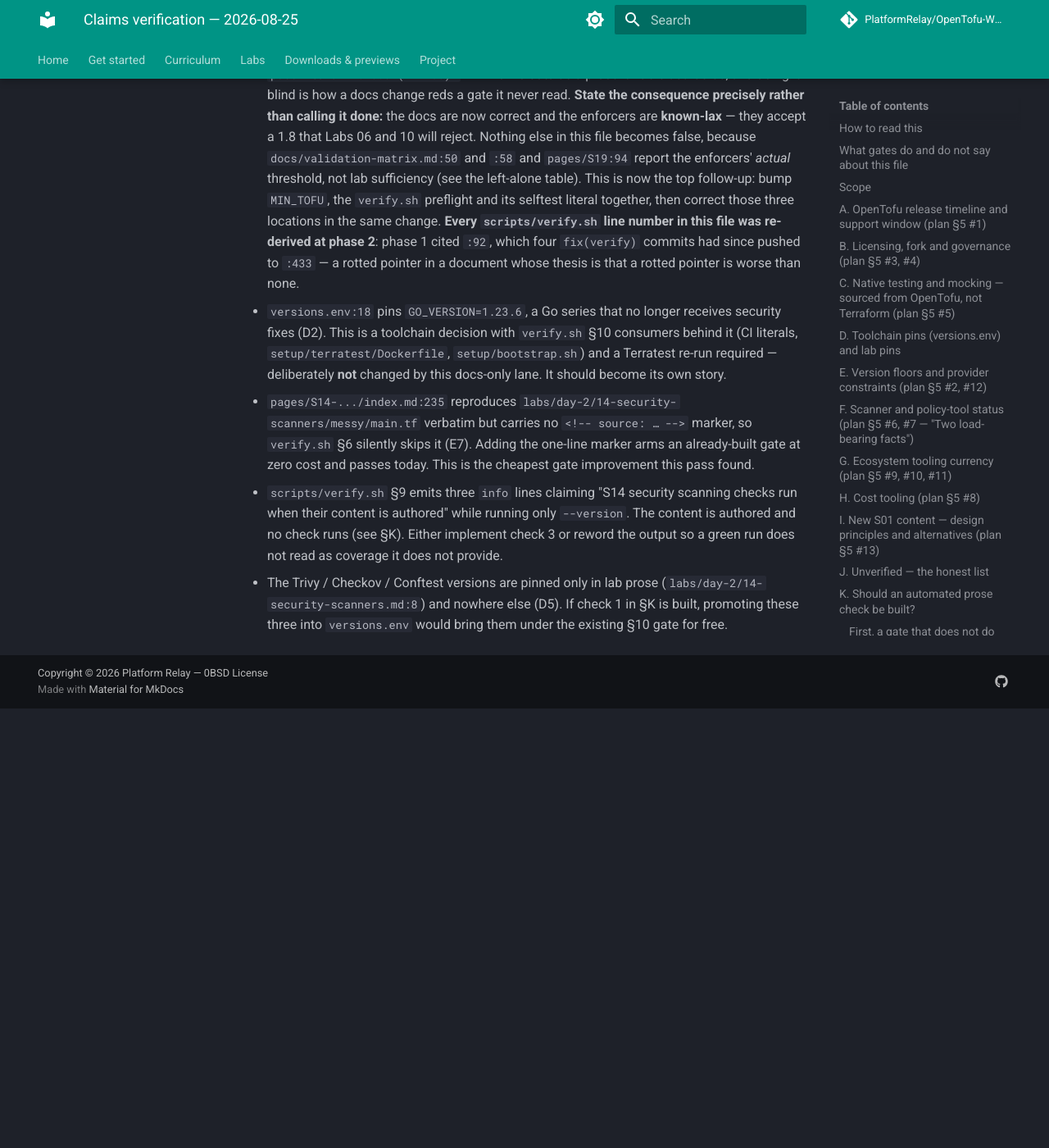
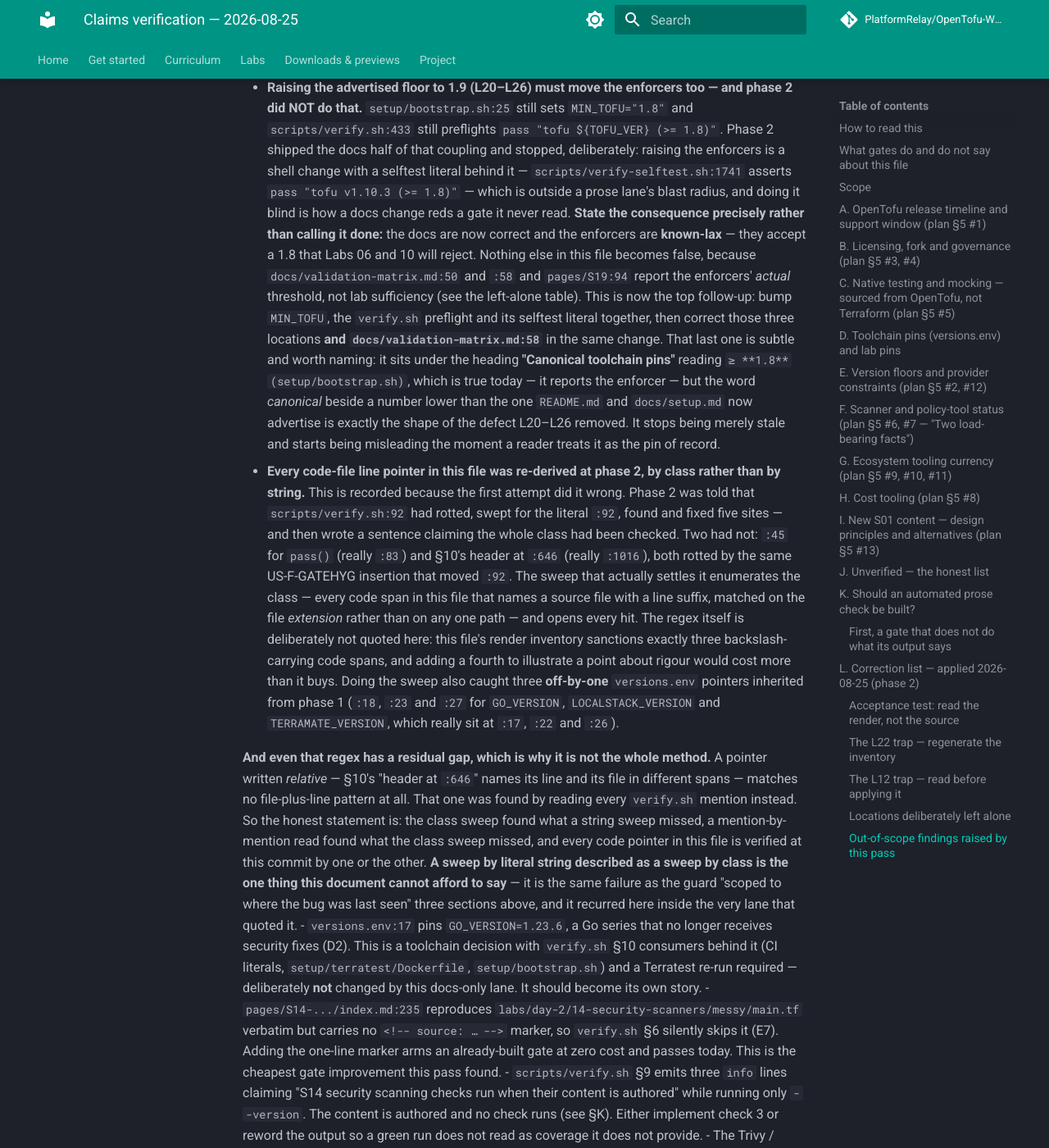
Before and after one commit to PlatformRelay/OpenTofu-Workshop, an MkDocs documentation site: the page built from docs/claims-verification.md, in a window 1280 px wide and 1400 px high, scrolled down 41148 px. Shown: the whole window at 82% size. Built offline with MkDocs 1.6.1 and Material for MkDocs 9.7.7, drawn with Linux system fonts in a browser that asks for light colours; comment, search, counter and statistics services are not loaded; before the commit the page ends 42012 px from its top, so only the background shows below that; some of the changed text lies outside the part shown.

Commit message:
:memo: docs(claims): finish the pointer sweep by class, not by string
Review found the P1 honestly: the previous commit fixed the five
`scripts/verify.sh:92` sites it was told about and then wrote a sentence
claiming every verify.sh pointer in the file had been re-derived. Two had
not, both rotted by the same GATEHYG insertion:

* `:261` cited `scripts/verify.sh:45` for `pass()`; it is at `:83`.
* `:233` cited §10's header at `:646`; it is at `:1016`.

A sweep by literal string described as a sweep by class is the one thing
this artifact cannot afford to say — it is the same failure as the guard
"scoped to where the bug was last seen" that the file itself argues
against three sections earlier, recurring inside the lane that quoted it.

So the claim is now earned rather than narrowed: every code-file line
pointer was enumerated by extension and opened. That also caught three
off-by-one `versions.env` pointers inherited from phase 1 (`GO_VERSION`,
`LOCALSTACK_VERSION`, `TERRAMATE_VERSION` are at `:17`, `:22`, `:26`, not
`:18`, `:23`, `:27`). The bullet records the residual gap too: a pointer
split across two spans — §10's "header at `:646`" — matches no
file-plus-line pattern, and was caught by reading every `verify.sh`
mention instead.

Also closes the honest cost of the column rename. `claims-check.mjs` kept
working because it reads the column positionally, but three comments and
one runtime error string still named a `Current` cell that no longer
exists; a checker that reports a column the reader cannot find is its own
small lie. The strings moved, the `NO CODE SPAN` guard was re-verified by
mutation (exit 1, correct row named), and the §L prose that still said
`Current`/`Corrected` now names the columns that exist.

Folds `docs/validation-matrix.md:58` into the enforcer-bump follow-up: it
is true today, but "Canonical toolchain pins" beside a number lower than
README and docs/setup.md now advertise is the shape of the defect L20–L26
removed.

````diff
--- a/docs/claims-verification.md
+++ b/docs/claims-verification.md
@@ -143,9 +143,9 @@ Both engines' changelogs were read independently.
 | # | Claim | Where | Verdict | Evidence (primary source, checked 2026-08-25) |
 | --- | --- | --- | --- | --- |
 | D1 | `TOFU_VERSION=1.10.3` | `versions.env:13` | VERIFIED (pin exists) / stale | `repos/opentofu/opentofu/releases` — `v1.10.3` published `2025-07-15T14:33:31Z`. It is not the newest 1.10 patch (`v1.10.10`, `2026-05-11`), and 1.10.x predates the 1.11.x series whose stated support ended 2026-08-01 (A10). The pin is a deliberate, reproducible choice, not an error — but it is two series behind what `pages/S10:65` calls "current baseline". |
-| D2 | `GO_VERSION=1.23.6` | `versions.env:18` | VERIFIED (pin exists) / **EOL** | `repos/golang/go` git ref `refs/tags/go1.23.6` exists. `https://go.dev/doc/devel/release`: "Each major Go release is supported until there are two newer major releases", latest major listed **Go 1.27.0 (2026-08-19)** → supported series are 1.26 and 1.27. **Go 1.23 receives no security fixes.** Also newer within its own series: `go1.23.12`. |
-| D3 | `LOCALSTACK_VERSION=4.9.2` | `versions.env:23` | VERIFIED (pin exists) | `repos/localstack/localstack/releases/tags/v4.9.2` — published `2025-10-06T09:01:27Z`. Latest is `v4.14.0` (`2026-02-26`). The comment's rationale ("last community release that boots without `LOCALSTACK_AUTH_TOKEN`") was **not** re-verified in this pass — see U2. |
-| D4 | `TERRAMATE_VERSION=0.17.1` | `versions.env:27` | VERIFIED (pin exists) | `repos/terramate-io/terramate/releases/tags/v0.17.1` — published `2026-05-26T13:24:47Z`. Latest is `v0.17.2` (`2026-07-31`). One patch behind; no correction needed. |
+| D2 | `GO_VERSION=1.23.6` | `versions.env:17` | VERIFIED (pin exists) / **EOL** | `repos/golang/go` git ref `refs/tags/go1.23.6` exists. `https://go.dev/doc/devel/release`: "Each major Go release is supported until there are two newer major releases", latest major listed **Go 1.27.0 (2026-08-19)** → supported series are 1.26 and 1.27. **Go 1.23 receives no security fixes.** Also newer within its own series: `go1.23.12`. |
+| D3 | `LOCALSTACK_VERSION=4.9.2` | `versions.env:22` | VERIFIED (pin exists) | `repos/localstack/localstack/releases/tags/v4.9.2` — published `2025-10-06T09:01:27Z`. Latest is `v4.14.0` (`2026-02-26`). The comment's rationale ("last community release that boots without `LOCALSTACK_AUTH_TOKEN`") was **not** re-verified in this pass — see U2. |
+| D4 | `TERRAMATE_VERSION=0.17.1` | `versions.env:26` | VERIFIED (pin exists) | `repos/terramate-io/terramate/releases/tags/v0.17.1` — published `2026-05-26T13:24:47Z`. Latest is `v0.17.2` (`2026-07-31`). One patch behind; no correction needed. |
 | D5 | Lab pins Trivy **0.72.0** · Checkov **3.3.0** · Conftest **0.68.2** | `labs/day-2/14-security-scanners.md:8` | VERIFIED (pins exist) | `repos/aquasecurity/trivy/releases/tags/v0.72.0` → `2026-06-30`; `repos/bridgecrewio/checkov/releases/tags/3.3.0` → `2026-06-10`; `repos/open-policy-agent/conftest/releases/tags/v0.68.2` → `2026-04-15`. All three exist. Current latest: Trivy `v0.74.0` (`2026-08-14`), Checkov `3.3.13` (`2026-08-20`), Conftest `v0.69.0` (`2026-08-03`). **These three pins live only in lab prose — they are not in `versions.env` and nothing gates them.** |
 
 ## E. Version floors and provider constraints (plan §5 #2, #12)
@@ -230,7 +230,7 @@ environment, so it was executed instead of assumed and is now VERIFIED at F12.)
 
 ## K. Should an automated prose check be built?
 
-`scripts/verify.sh` §10 (header at `:646`) enforces that **consumers** of `versions.env`
+`scripts/verify.sh` §10 (header at `:1016`) enforces that **consumers** of `versions.env`
 (CI workflow literals, `setup/terratest/Dockerfile`, `setup/bootstrap.sh`,
 `docker-compose.yml`) do not drift from the pin file. Nothing gates prose claims
 under `pages/**`. That asymmetry is deliberate and recorded — the question is
@@ -258,7 +258,7 @@ lab's documented pin (`labs/day-2/14-security-scanners.md:8`), and the promised
 authored.
 
 To be precise about what §9 costs: it does **not** inflate the 139-check total.
-Only `pass()` increments the counter (`scripts/verify.sh:45`), and §9 emits
+Only `pass()` increments the counter (`scripts/verify.sh:83`), and §9 emits
 `info`/`warn` exclusively — so it contributes *output lines*, not *checks*. The
 defect is therefore purely one of misleading output: three lines that read as
 S14 scanner coverage on every green run, backed by nothing.
@@ -455,20 +455,26 @@ line, not just a zero exit:
 claims-check: 31 correction row(s) - 31 resolved, 0 failed, 0 skipped
 ```
 
-The script fails — not warns — on: a row whose `Current` cell has no code span;
+**That the script's *logic* survived the column rename does not mean the rename
+was free.** It reads the column positionally, so nothing broke — but three of
+its comments and one runtime error string still named a `Current` cell that no
+longer exists, and a checker that reports a column the reader cannot find is its
+own small lie. Those strings moved in the same change.
+
+The script fails — not warns — on: a row whose **Now reads** cell has no code span;
 a row count that drifts from `EXPECTED_ROWS`; a line that declares an L-id but
 does not match the row grammar (a `` ``double-backtick`` `` File cell used to
 slip past the parser entirely and ship unchecked at exit 0); and **any code span
 anywhere in this file's tables** containing a backslash escape. Each guard was
-verified by mutation, not assumed — reintroducing an escape in a `Current` cell,
-in a `Corrected` cell, and in the left-alone table; deleting a row; stripping a
+verified by mutation, not assumed — reintroducing an escape in the checked cell,
+in its neighbour, and in the left-alone table; deleting a row; stripping a
 cell's code span; and swapping a File cell to double backticks each produce a
 non-zero exit.
 
 That last guard is deliberately document-wide rather than column-scoped, and
-that scoping is the lesson. Its first version checked `Current` cells only, so
-the defect simply relocated: escapes in `Corrected` cells and in the left-alone
-table kept publishing literally, and one of them collapsed a table cell to
+that scoping is the lesson. Its first version checked only the column then named
+`Current` — today's **Now reads** — so the defect simply relocated: escapes in
+its neighbour and in the left-alone table kept publishing literally, and one of them collapsed a table cell to
 **empty**, silently deleting the instruction that stops a later lane hand-editing
 `infra/lab-inventory.json`. A guard scoped to where the bug was last seen is not
 a guard.
@@ -634,7 +640,7 @@ oversight.
 | `pages/S19-testing-cicd/index.md:94` ("OpenTofu ≥ 1.8 preflight") | Accurate description of what the gate does: `scripts/verify.sh:432-435` really does `pass "tofu ${TOFU_VER} (>= 1.8)"` / `fail "… is below the required 1.8"`. It reports the gate's threshold, not a claim about lab sufficiency. (That the threshold *itself* understates Lab 10 is a separate finding — see below.) |
 | `pages/S14-security-scanners/index.md:164` ("Do not pick a dead tool as your standard") | Sits in the `::right::` / Terrascan column, which genuinely **is** archived (F4). "Dead" is correct here. Only the tfsec-scoped uses (L3–L7) overstate. |
 | `pages/S14-security-scanners/index.md:221` ("replaces the tfsec habit") | Accurate as written — it describes migrating off a habit, not declaring the tool dead. |
-| `versions.env:13, 18, 23, 27` (D1–D4) and `labs/day-2/14-security-scanners.md:8` (D5) | Pins, not prose. Deliberately untouched by this docs-only lane; carried in the out-of-scope section below. |
+| `versions.env:13, 17, 22, 26` (D1–D4) and `labs/day-2/14-security-scanners.md:8` (D5) | Pins, not prose. Deliberately untouched by this docs-only lane; carried in the out-of-scope section below. |
 | `labs/day-1/00-setup/versions.tf:2` and ~20 peers (E1) | The `>= 1.8` floor is *correct* for the content it guards. Only the claim that it suffices for **every** lab is wrong, and that is E2's business (L15–L18). |
 | `labs/day-3/28-ecosystem-tooling.md:98` ("any `tofu ≥ 1.8` **works here**") | **Considered and deliberately kept.** Unlike L15/L26, this sentence is scoped to the lab the reader is currently in — Lab 28 genuinely runs on 1.8. It makes no claim about "the labs" collectively, so it is true as written. Flagged here because a phase-2 grep for `tofu ≥ 1.8` will hit it two lines from a sentence that IS being corrected. |
 | The per-lab prerequisite lines (`tofu` ≥ N) in ~18 labs across Days 1–3 | Each states the floor for *its own* lab and each is correct — the floors are not uniform, and that is deliberate: Lab 07 says ≥ 1.6, Lab 09 says ≥ 1.7, most say ≥ 1.8, and **two say ≥ 1.9** — `labs/day-1/06-variables.md:63` ("Cross-variable validation needs 1.9+") and `labs/day-1/10-differentiators.md:31` (provider `for_each` / `-exclude`). Both are on Day 1. These per-lab lines are the reason the aggregate defect stayed invisible: the pattern is overwhelmingly correct, and only the *aggregate* claims (L15–L18, L20–L26) overreach. Do not sweep them. |
@@ -684,11 +690,42 @@ Not prose corrections — recorded so they are not lost.
   enforcers' *actual* threshold, not lab sufficiency (see the left-alone
   table). This is now the top follow-up: bump `MIN_TOFU`, the `verify.sh`
   preflight and its selftest literal together, then correct those three
-  locations in the same change. **Every `scripts/verify.sh` line number in
-  this file was re-derived at phase 2**: phase 1 cited `:92`, which four
-  `fix(verify)` commits had since pushed to `:433` — a rotted pointer in a
-  document whose thesis is that a rotted pointer is worse than none.
-- `versions.env:18` pins `GO_VERSION=1.23.6`, a Go series that no longer
+  locations **and `docs/validation-matrix.md:58`** in the same change. That
+  last one is subtle and worth naming: it sits under the heading **"Canonical
+  toolchain pins"** reading ``≥ **1.8** (setup/bootstrap.sh)``, which is true
+  today — it reports the enforcer — but the word *canonical* beside a number
+  lower than the one `README.md` and `docs/setup.md` now advertise is exactly
+  the shape of the defect L20–L26 removed. It stops being merely stale and
+  starts being misleading the moment a reader treats it as the pin of record.
+- **Every code-file line pointer in this file was re-derived at phase 2, by
+  class rather than by string.** This is recorded because the first attempt
+  did it wrong. Phase 2 was told that `scripts/verify.sh:92` had rotted, swept
+  for the literal `:92`, found and fixed five sites — and then wrote a sentence
+  claiming the whole class had been checked. Two had not: `:45` for `pass()`
+  (really `:83`) and §10's header at `:646` (really `:1016`), both rotted by
+  the same US-F-GATEHYG insertion that moved `:92`. The sweep that actually
+  settles it enumerates the class — every code span in this file that names a
+  source file with a line suffix, matched on the file *extension* rather than
+  on any one path — and opens every hit. The regex itself is deliberately not
+  quoted here: this file's render inventory sanctions exactly three
+  backslash-carrying code spans, and adding a fourth to illustrate a point
+  about rigour would cost more than it buys. Doing the sweep also caught three
+  **off-by-one** `versions.env` pointers inherited from phase 1 (`:18`, `:23`
+  and `:27` for `GO_VERSION`, `LOCALSTACK_VERSION` and `TERRAMATE_VERSION`,
+  which really sit at `:17`, `:22` and `:26`).
+
+  **And even that regex has a residual gap, which is why it is not the whole
+  method.** A pointer written *relative* — §10's "header at `:646`" names its
+  line and its file in different spans — matches no file-plus-line pattern at
+  all. That one was found by reading every `verify.sh` mention instead. So the
+  honest statement is: the class sweep found what a string sweep missed, a
+  mention-by-mention read found what the class sweep missed, and every code
+  pointer in this file is verified at this commit by one or the other.
+  **A sweep by literal string described as a sweep by class is the one thing
+  this document cannot afford to say** — it is the same failure as the
+  guard "scoped to where the bug was last seen" three sections above, and it
+  recurred here inside the very lane that quoted it.
+- `versions.env:17` pins `GO_VERSION=1.23.6`, a Go series that no longer
   receives security fixes (D2). This is a toolchain decision with `verify.sh`
   §10 consumers behind it (CI literals, `setup/terratest/Dockerfile`,
   `setup/bootstrap.sh`) and a Terratest re-run required — deliberately **not**
````
Also changed, not shown: 1 other file.
